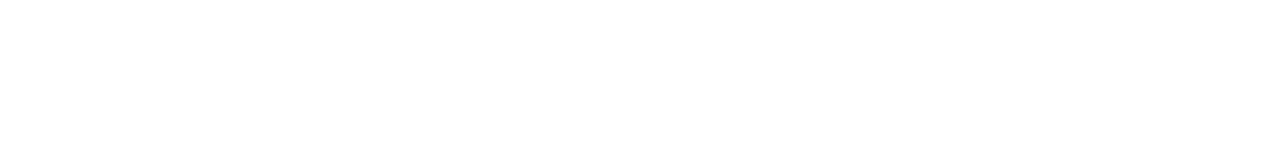
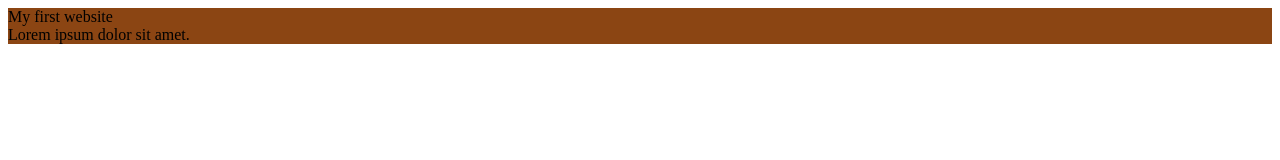
Before and after one commit to tofashish527/my-first-github, a plain HTML site: page index.html in a window 1280 px wide. Drawn offline with Linux system fonts and the light colour scheme.

Commit message:
add style.css

```diff
--- a/index.html
+++ b/index.html
@@ -1,11 +1,18 @@
 <!DOCTYPE html>
 <html lang="en">
+
 <head>
     <meta charset="UTF-8">
     <meta name="viewport" content="width=device-width, initial-scale=1.0">
     <title>MY</title>
+    <link rel="stylesheet" href="style.css">
 </head>
+
 <body>
+    <div>My first website</div>
+    <p>Lorem ipsum dolor sit amet.</p>
 
+    </p>
 </body>
+
 </html>
--- /dev/null
+++ b/style.css
@@ -0,0 +1,4 @@
+div,p{
+    margin: auto;
+    background-color: saddlebrown;
+}
```
